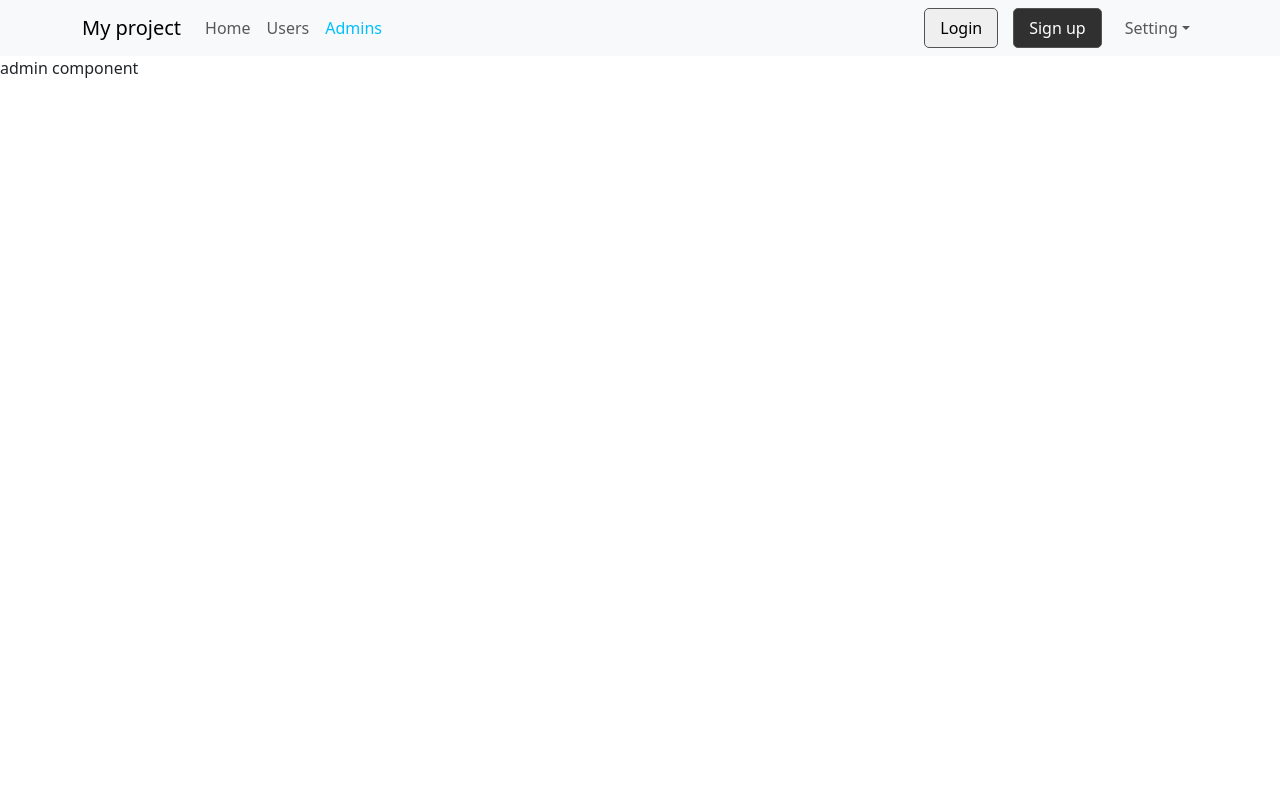
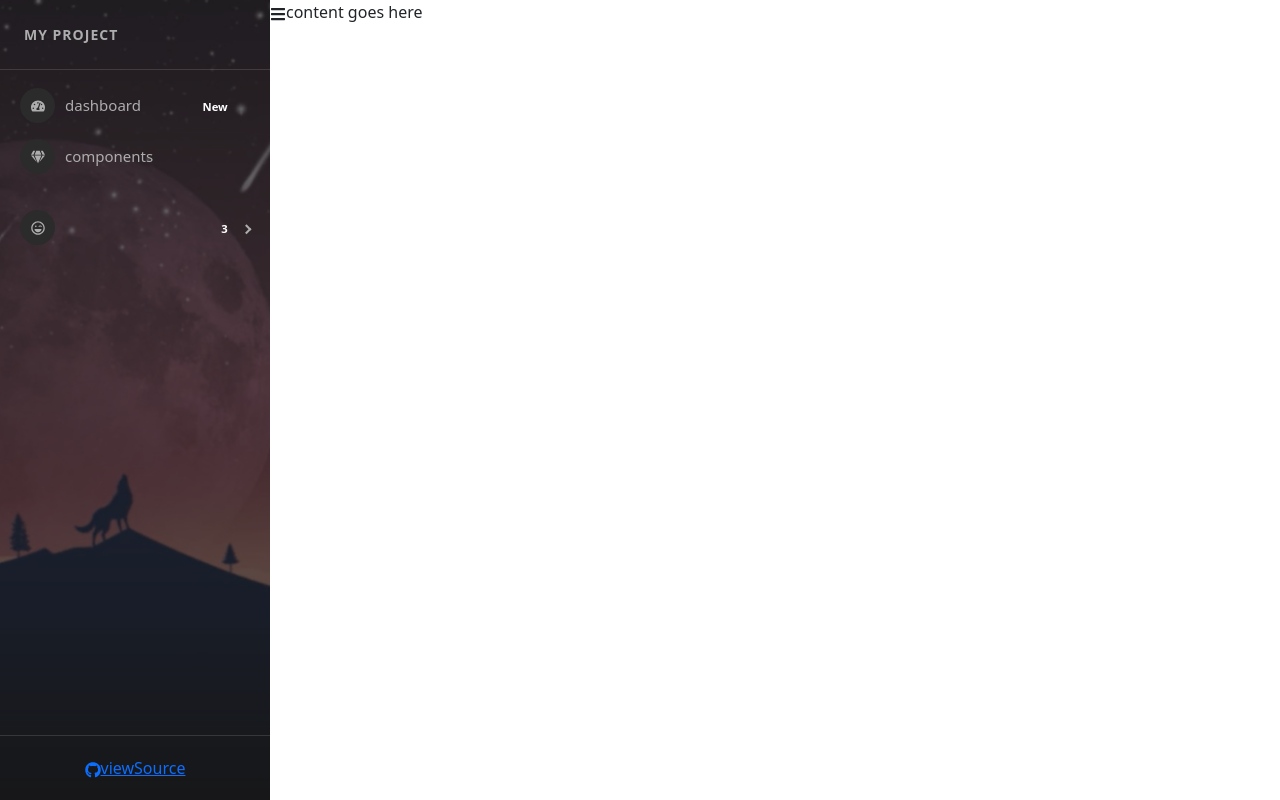
Before and after one commit to itphucuong007/basic-reactjs, a React (Create React App) app: page /admins in a window 1280 px wide. Built offline with nearby package versions, Linux system fonts and the light colour scheme.

Commit message:
video 54

```diff
--- a/package.json
+++ b/package.json
@@ -10,6 +10,8 @@
     "react": "18.2.0",
     "react-bootstrap": "2.4.0",
     "react-dom": "18.2.0",
+    "react-icons": "4.4.0",
+    "react-pro-sidebar": "0.7.1",
     "react-redux": "8.0.1",
     "react-router-dom": "6.3.0",
     "react-scripts": "5.0.1",
--- a/src/components/Admin/Admin.js
+++ b/src/components/Admin/Admin.js
@@ -1,7 +1,21 @@
+import SideBar from "./SideBar";
+import './Admin.scss';
+import { FaBars } from 'react-icons/fa';
+import { useState } from "react";
+
 const Admin = (props) => {
+    const [collapsed, setCollapsed] = useState(false);
+
     return (
-       <div>admin component</div>
-    );
-   }
-
-   export default Admin;
+        <div className="admin-container">
+            <div className="admin-sidebar">
+                <SideBar collapsed={collapsed} />
+            </div>
+            <div className="admin-content">
+                <FaBars onClick={() => setCollapsed(!collapsed)} />
+                content goes here
+            </div>
+        </div>
+    )
+}
+export default Admin;
--- /dev/null
+++ b/src/components/Admin/Admin.scss
@@ -0,0 +1,8 @@
+.admin-container {
+    display: flex;
+    .admin-sidebar {
+        .pro-sidebar {
+            height: 100vh !important;
+            }
+    }
+}
--- /dev/null
+++ b/src/components/Admin/SideBar.js
@@ -0,0 +1,92 @@
+import 'react-pro-sidebar/dist/css/styles.css';
+import {
+    ProSidebar,
+    Menu,
+    MenuItem,
+    SubMenu,
+    SidebarHeader,
+    SidebarFooter,
+    SidebarContent,
+} from 'react-pro-sidebar';
+
+import { FaTachometerAlt, FaGem, FaList, FaGithub, FaRegLaughWink, FaHeart } from 'react-icons/fa';
+import sidebarBg from '../../assets/bg2.jpg';
+
+
+const SideBar = (props) => {
+    const { image, collapsed, toggled, handleToggleSidebar } = props;
+    return (
+        <>
+            <ProSidebar
+                image={sidebarBg}
+                collapsed={collapsed}
+                toggled={toggled}
+                breakPoint="md"
+                onToggle={handleToggleSidebar}
+            >
+                <SidebarHeader>
+                    <div
+                        style={{
+                            padding: '24px',
+                            textTransform: 'uppercase',
+                            fontWeight: 'bold',
+                            fontSize: 14,
+                            letterSpacing: '1px',
+                            overflow: 'hidden',
+                            textOverflow: 'ellipsis',
+                            whiteSpace: 'nowrap',
+                        }}
+                    >
+                        My Project
+                    </div>
+                </SidebarHeader>
+
+                <SidebarContent>
+                    <Menu iconShape="circle">
+                        <MenuItem
+                            icon={<FaTachometerAlt />}
+                            suffix={<span className="badge red">New</span>}
+                        >
+                            dashboard
+                        </MenuItem>
+                        <MenuItem icon={<FaGem />}> components </MenuItem>
+                    </Menu>
+                    <Menu iconShape="circle">
+                        <SubMenu
+                            suffix={<span className="badge yellow">3</span>}
+                            icon={<FaRegLaughWink />}
+                        >
+                            <MenuItem> 1</MenuItem>
+                            <MenuItem> 2</MenuItem>
+                            <MenuItem> 3</MenuItem>
+                        </SubMenu>
+
+                    </Menu>
+                </SidebarContent>
+
+                <SidebarFooter style={{ textAlign: 'center' }}>
+                    <div
+                        className="sidebar-btn-wrapper"
+                        style={{
+                            padding: '20px 24px',
+                        }}
+                    >
+                        <a
+                            href="https://github.com/azouaoui-med/react-pro-sidebar"
+                            target="_blank"
+                            className="sidebar-btn"
+                            rel="noopener noreferrer"
+                        >
+                            <FaGithub />
+                            <span style={{ whiteSpace: 'nowrap', textOverflow: 'ellipsis', overflow: 'hidden' }}>
+                                viewSource
+                            </span>
+                        </a>
+                    </div>
+                </SidebarFooter>
+            </ProSidebar>
+        </>
+    )
+}
+
+export default SideBar;
--- a/src/index.js
+++ b/src/index.js
@@ -20,14 +20,11 @@
     <BrowserRouter>
       <Routes>
         <Route path='/' element={<App />}>
-
           <Route index element={<HomePage />}></Route>
           <Route path='/users' element={<User />}></Route>
-          <Route path='/admins' element={<Admin />}> </Route>
-
-
         </Route>
 
+        <Route path='/admins' element={<Admin />}> </Route>
 
       </Routes>
     </BrowserRouter>
```
Also changed, not shown: src/assets/bg2.jpg (added), 1 other file (tests, documents, lock files or other folders).
